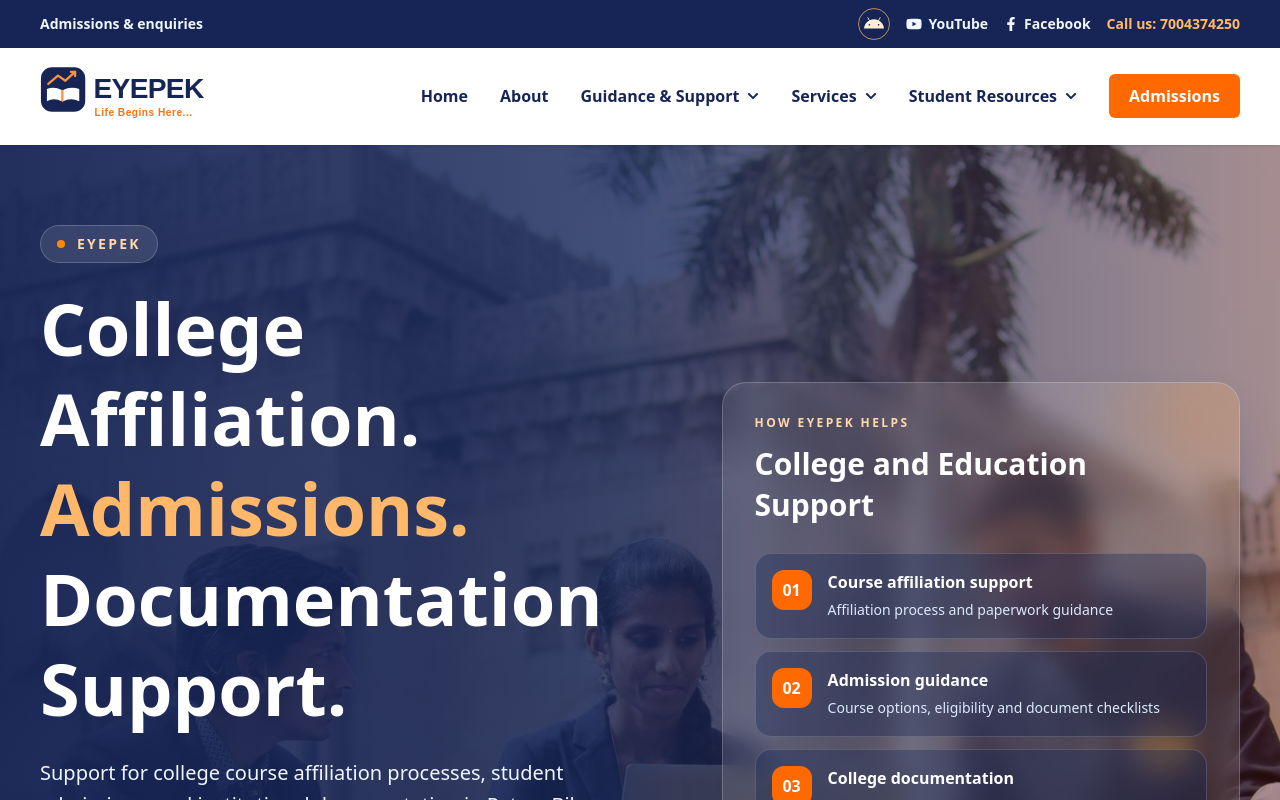
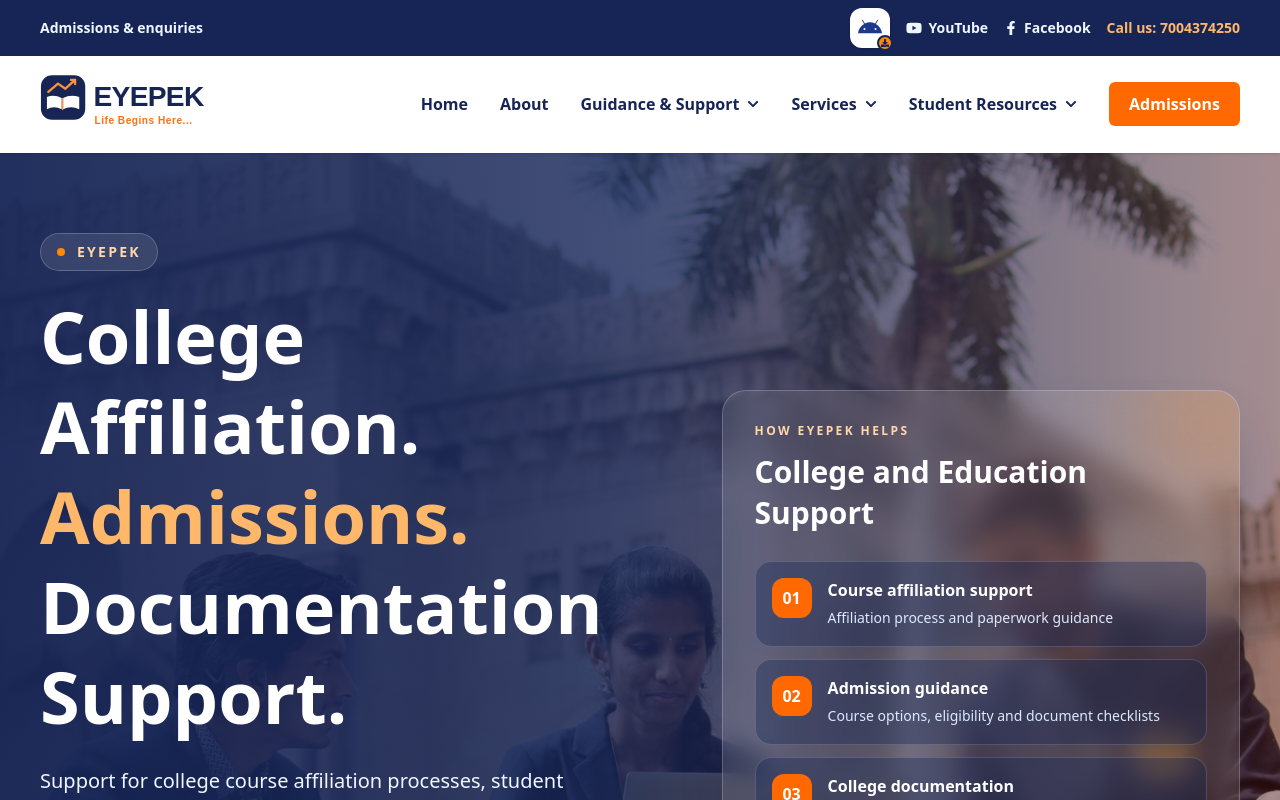
Before and after one commit to eyepek/EYEPEK, a React (Vite) app: page / in a window 1280 px wide. Shown: the top 800 px of the page. Built offline with nearby package versions, Linux system fonts and the light colour scheme.

Commit message:
Style EYEPEK app download icon in navbar

```diff
--- a/src/components/InstallAppButton.jsx
+++ b/src/components/InstallAppButton.jsx
@@ -1,13 +1,16 @@
-import { FaAndroid } from 'react-icons/fa'
+import { FaAndroid, FaDownload } from 'react-icons/fa'
 
 const InstallAppButton = () => (
   <a
     href="https://github.com/eyepek/EYEPEK/releases/download/android-latest/app-release.apk"
-    className="inline-flex h-8 w-8 items-center justify-center rounded-full border border-orange-300/70 text-orange-100 transition hover:bg-orange-400 hover:text-blue-950"
+    className="group relative inline-flex h-10 w-10 items-center justify-center rounded-xl border border-white/80 bg-white text-blue-900 shadow-sm transition duration-200 hover:-translate-y-0.5 hover:bg-orange-50 hover:shadow-md focus-visible:outline-none focus-visible:ring-2 focus-visible:ring-orange-300"
     aria-label="Download EYEPEK Android App"
     title="Download EYEPEK App"
   >
-    <FaAndroid aria-hidden="true" className="h-5 w-5" />
+    <FaAndroid aria-hidden="true" className="h-6 w-6" />
+    <span className="absolute -bottom-1 -right-1 flex h-4 w-4 items-center justify-center rounded-full border-2 border-blue-950 bg-orange-400 text-blue-950">
+      <FaDownload aria-hidden="true" className="h-2 w-2" />
+    </span>
   </a>
 )
 
```
